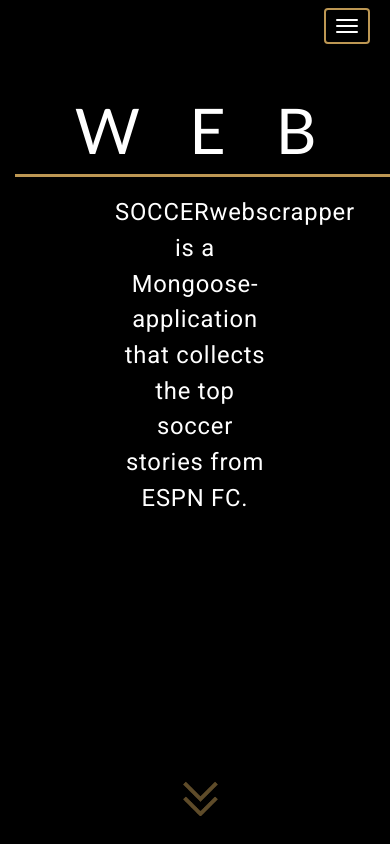
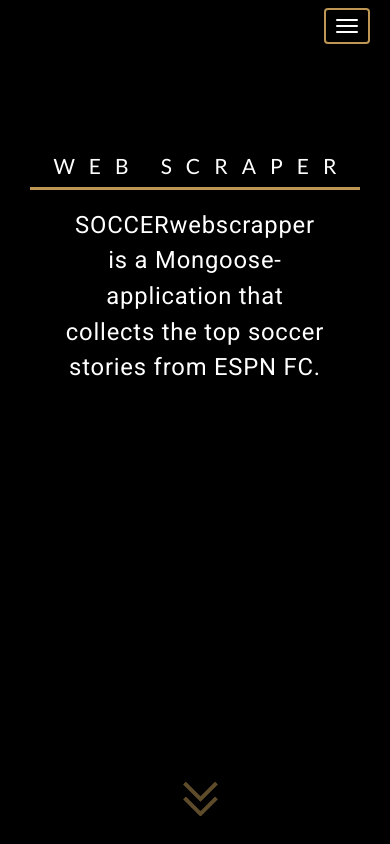
Before and after one commit to jazmin10/portfolio, a plain HTML site: page webscraper.html in a window 390 px wide. Shown: the top 844 px of the page. Drawn offline with nearby package versions, Linux system fonts and the light colour scheme.

Commit message:
added media queries to project's overview in webscraper.html

```diff
--- a/assets/css/projects.css
+++ b/assets/css/projects.css
@@ -221,9 +221,6 @@
 }
 
 /* Image */
-/*#codehive-project .image {
-	text-align: center;
-}*/
 
 #codehive-project .image-content {
 	background: url("../images/hive-background.svg") no-repeat;
@@ -405,6 +402,16 @@
 	#soundscout-project .project-title {
 		width: 900px;
 	}
+
+	#webscraper-project .project-title h1 {
+		font-size: 3.5em;
+		letter-spacing: 35px;
+		padding-left: 35px;
+	}
+
+	#webscraper-project .project-title {
+		width: 800px;
+	}
 }
 
 @media screen and (max-width: 1015px) {
@@ -463,6 +470,14 @@
 
 	#soundscout-project .project-title {
 		width: 750px;
+	}
+
+	#webscraper-project .project-title h1 {
+		font-size: 2.7em;
+	}
+
+	#webscraper-project .project-title {
+		width: 700px;
 	}
 }
 
@@ -526,6 +541,16 @@
 	#soundscout-project .project-title {
 		width: 550px;
 	}
+
+	#webscraper-project .project-title h1 {
+		font-size: 2.3em;
+		letter-spacing: 30px;
+		padding-left: 30px;
+	}
+
+	#webscraper-project .project-title {
+		width: 600px;
+	}
 }
 
 @media screen and (max-width: 685px) {
@@ -543,6 +568,20 @@
 
 	#soundscout-project .project-title {
 		width: 530px;
+	}
+
+	#webscraper-project .project-title h1 {
+		font-size: 2em;
+		letter-spacing: 27px;
+		padding-left: 27px;
+	}
+
+	#webscraper-project .project-title {
+		width: 530px;
+	}
+
+	#webscraper-project .project-overview {
+		padding-top: 15%;
 	}
 }
 
@@ -575,6 +614,23 @@
 	#soundscout-project .project-title {
 		width: 450px;
 	}
+
+	#webscraper-project .overview {
+		padding: 0px 50px;
+	}
+
+	#webscraper-project .project-title h1 {
+		letter-spacing: 25px;
+		padding-left: 25px;
+	}
+
+	#webscraper-project .project-title {
+		width: 500px;
+	}
+
+	#webscraper-project .project-overview {
+		padding-top: 20%;
+	}
 }
 
 @media screen and (max-width: 550px) {
@@ -598,6 +654,15 @@
 	#codehive-project .project-title {
 		width: 450px;
 	}
+
+	#webscraper-project .project-title h1 {
+		letter-spacing: 20px;
+		padding-left: 20px;
+	}
+
+	#webscraper-project .project-title {
+		width: 450px;
+	}
 }
 
 @media screen and (max-width: 500px) {
@@ -618,6 +683,14 @@
 
 	#soundscout-project .project-title {
 		width: 380px;
+	}
+
+	#webscraper-project .project-title h1 {
+		font-size: 1.7em;
+	}
+
+	#webscraper-project .project-title {
+		width: 420px;
 	}
 }
 
@@ -650,6 +723,20 @@
 	#soundscout-project .project-title {
 		width: 360px;
 	}
+
+	#webscraper-project .project-title h1 {
+		font-size: 1.5em;
+		letter-spacing: 17px;
+		padding-left: 17px;
+	}
+
+	#webscraper-project .project-title {
+		width: 360px;
+	}
+
+	#webscraper-project .project-overview {
+		padding-top: 25%;
+	}
 }
 
 @media screen and (max-width: 400px) {
@@ -661,6 +748,16 @@
 
 	#autotrack-project .project-title {
 		width: 320px;
+	}
+
+	#webscraper-project .project-title h1 {
+		font-size: 1.5em;
+		letter-spacing: 14px;
+		padding-left: 14px;
+	}
+
+	#webscraper-project .project-title {
+		width: 330px;
 	}
 }
 
@@ -690,6 +787,18 @@
 	#soundscout-project .project-title {
 		width: 330px;
 	}
+
+	#webscraper-project .overview {
+		padding: 0px 30px;
+	}
+
+	#webscraper-project .project-title h1 {
+		font-size: 1.3em;
+	}
+
+	#webscraper-project .project-title {
+		width: 310px;
+	}
 }
 
 @media screen and (max-width: 340px) {
@@ -708,6 +817,16 @@
 	}
 
 	#soundscout-project .project-title {
+		width: 280px;
+	}
+
+	#webscraper-project .project-title h1 {
+		font-size: 1.3em;
+		letter-spacing: 12px;
+		padding-left: 12px;
+	}
+
+	#webscraper-project .project-title {
 		width: 280px;
 	}
 }
```
Also changed, not shown: webscraper.html (+1 -1 lines).
